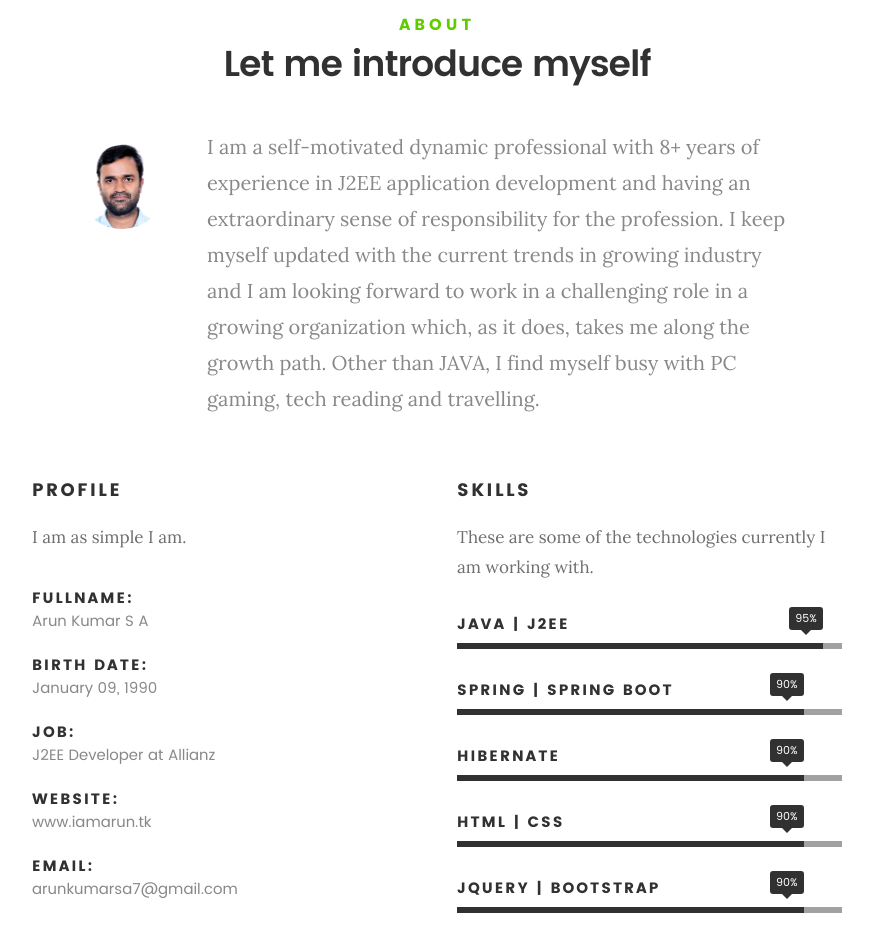
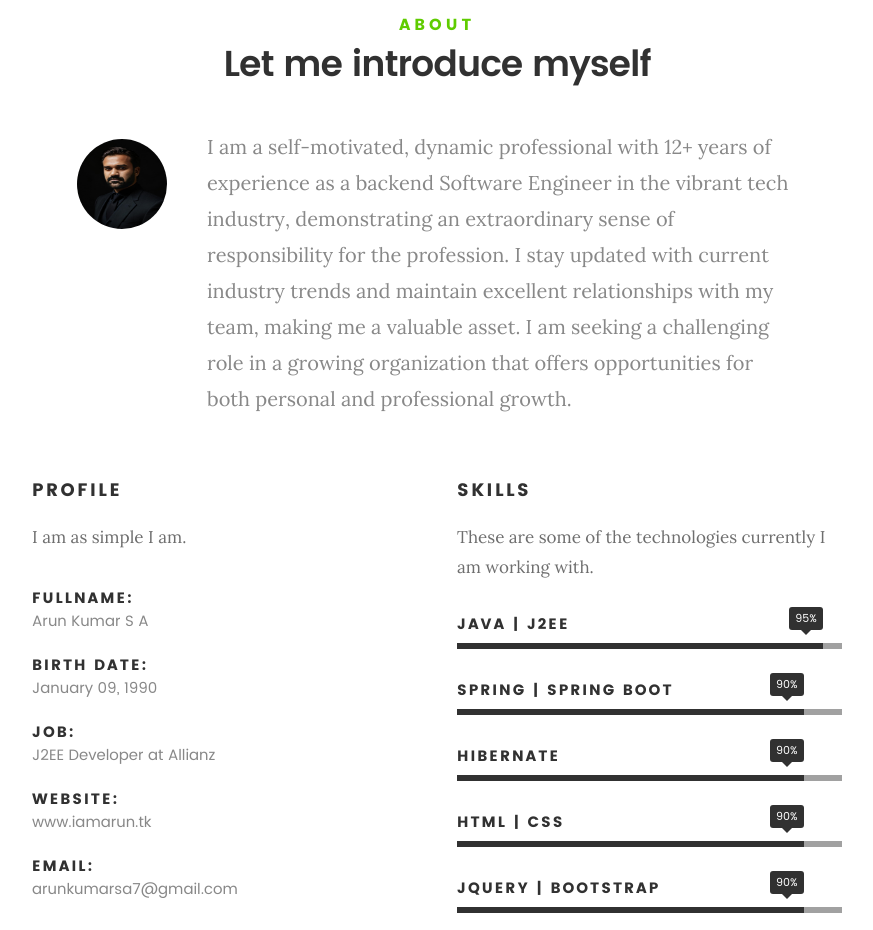
Before and after one commit to arunkumarsa7/AboutMe, a plain HTML site: page index.html in a window 1280 px wide. Shown: the part 840-1770 px from the top of the page, without its empty margins (203-1076 px from the left). Drawn offline with Linux system fonts and the light colour scheme; files whose address does not match are found by name.

Commit message:
Update index.html

```diff
--- a/index.html
+++ b/index.html
@@ -130,13 +130,11 @@ src="https://www.facebook.com/tr?id=692769551759449&ev=PageView&noscript=1"
 
 				<div class="intro-info">
 
-					<img src="images/home/profile-pic.jpg" alt="Profile Picture">
+					<img src="images/home/profile-pic-new.jpg" alt="Profile Picture">
 
-					<p class="lead">I am a self-motivated dynamic professional with 8+ years of experience in J2EE
-						application development and having an extraordinary sense of responsibility for the profession.
-						I keep myself updated with the current trends in growing industry and I am looking forward to
-						work in a challenging role in a growing organization which, as it does, takes me along the
-						growth path. Other than JAVA, I find myself busy with PC gaming, tech reading and travelling.
+					<p class="lead">I am a self-motivated, dynamic professional with 12+ years of experience as a backend Software Engineer in the vibrant tech industry, demonstrating an extraordinary sense of responsibility for the profession.
+						I stay updated with current industry trends and maintain excellent relationships with my team, making me a valuable asset.
+						I am seeking a challenging role in a growing organization that offers opportunities for both personal and professional growth.
 					</p>
 				</div>
 
```
